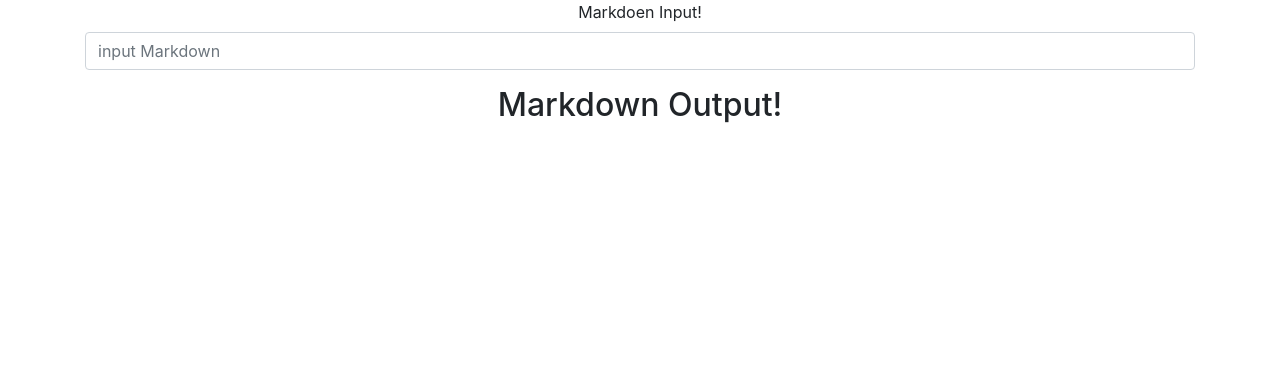
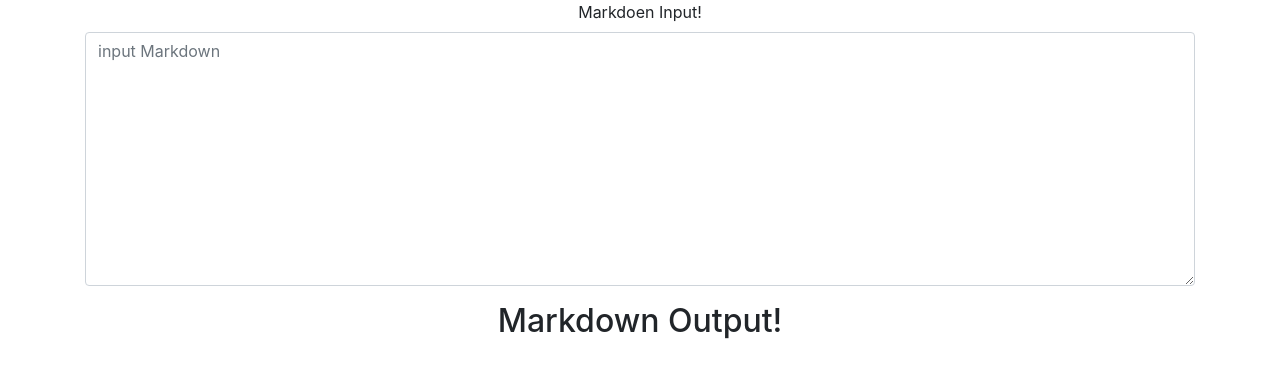
Before and after one commit to mohamedsgap/markdown-previewer, a React (Create React App) app: page / in a window 1280 px wide. Shown: the top 378 px of the page. Built offline with nearby package versions, Linux system fonts and the light colour scheme.

Commit message:
make Form Cotrol accepts textarea as multiple lines

```diff
--- a/src/App.js
+++ b/src/App.js
@@ -21,11 +21,13 @@ class App extends React.Component {
     return(
       <div className='App container'>
         <div>
-          <Form.Group controlId='formControlsTextarea'>
+          <Form.Group controlId="exampleForm.ControlTextarea1">
             <Form.Label>Markdoen Input!</Form.Label>
             <Form.Control
             componentclass='textarea'
             placeholder='input Markdown'
+            as="textarea"
+            rows="10"
             value={markdown}
             onChange = {(event)=> this.updateMarkdown(event.target.value)}
 
```
